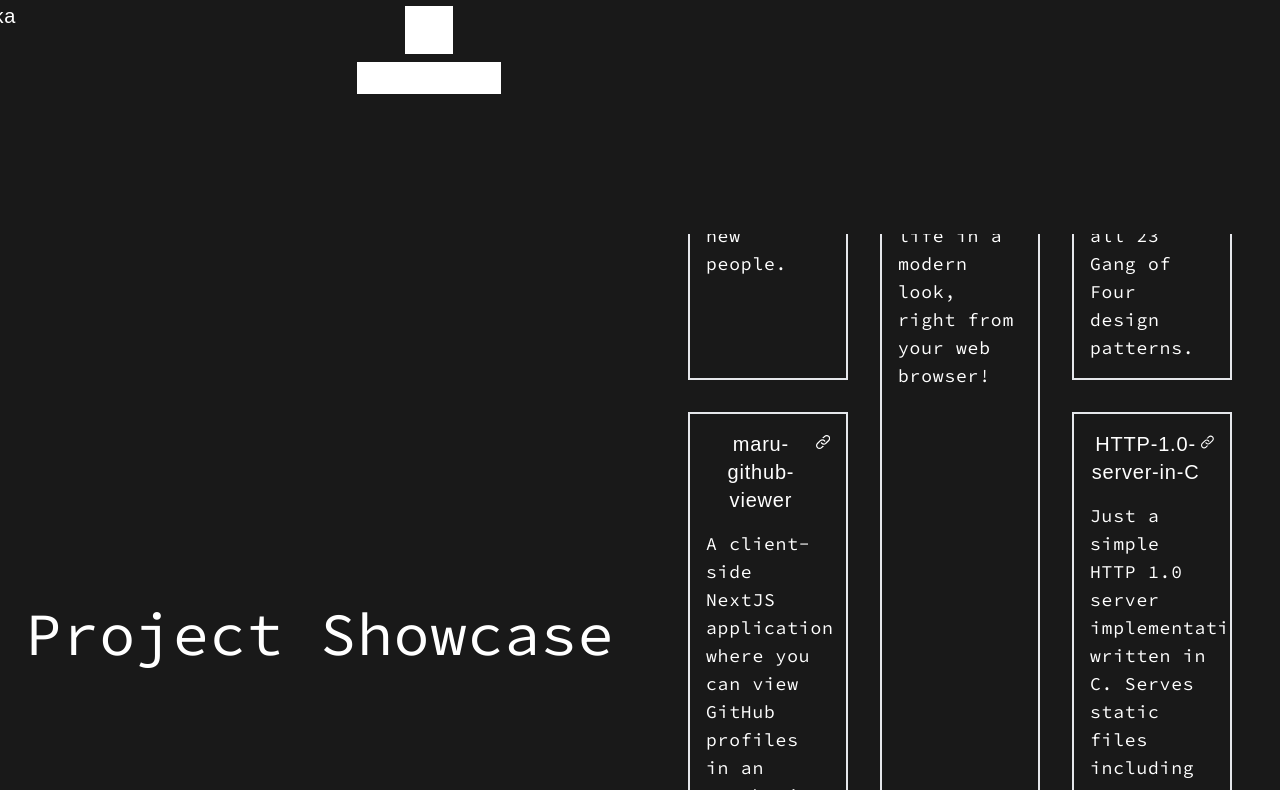
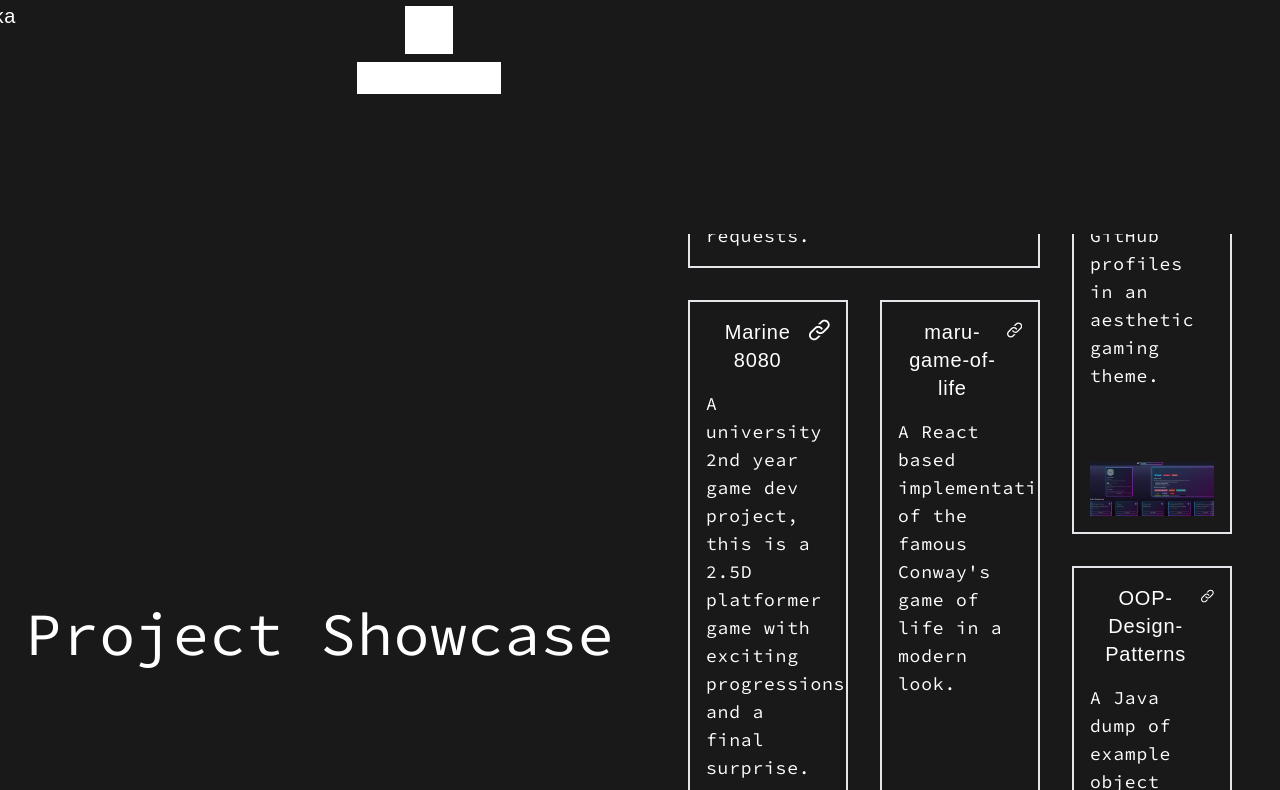
Before and after one commit to marutsuki/lucienlu, a React (Vite) app: page / in a window 1280 px wide. Shown: the part 3030-3820 px from the top of the page. Built offline with nearby package versions, Linux system fonts and the light colour scheme; a web font is replaced by a local one.

Commit message:
Updated project section layout

```diff
--- a/src/features/projects/ProjectSection.tsx
+++ b/src/features/projects/ProjectSection.tsx
@@ -11,18 +11,20 @@ const ProjectSection: FC<object> = () => {
     const [screenWidth, setScreenWidth] = useState(window.innerWidth);
     const gridLayout = useMemo(
         () =>
-            screenWidth > 1024
+            screenWidth >= 1024
                 ? [
+                      ["g6", "g6", "g2"],
+                      ["g7", "g3", "g2"],
+                      ["g7", "g3", "g5"],
                       ["g1", "g3", "g5"],
-                      ["g1", "g3", "g5"],
-                      ["g2", "g3", "g6"],
-                      ["g2", "g3", "g6"],
-                      ["g2", "g4", "g4"],
+                      ["g1", "g4", "g4"],
+                      ["g1", "g4", "g4"],
                   ]
                 : [
                       ["g1", "g2"],
                       ["g3", "g4"],
                       ["g5", "g6"],
+                      ["g7", "g7"],
                   ],
         [screenWidth]
     );
@@ -50,7 +52,7 @@ const ProjectSection: FC<object> = () => {
             </div>
             <div className="laptop:m-8">
                 <GridMap grid={gridLayout}>
-                    {repoConfig.repos.slice(0, 6).map((repo, index) => (
+                    {repoConfig.repos.slice(0, 7).map((repo, index) => (
                         <div
                             className="border-secondary group relative m-2 flex cursor-pointer select-none flex-col justify-between
                         overflow-hidden border-2 bg-primary p-4 duration-300 hover:scale-x-105 desktop:m-4"
--- a/src/features/projects/config.ts
+++ b/src/features/projects/config.ts
@@ -16,33 +16,33 @@ export const repoConfig: RepoSectionConfig = {
         {
             title: "chirper",
             description:
-                "A React + NodeJS/Express full stack twitter mockup. Start chirpin' and discover new people.",
+                "A React + NodeJS / Express full stack twitter mockup. Start chirpin' and discover new people.",
             url: "https://github.com/marutsuki/chirper",
         },
         {
             title: "maru-github-viewer",
             description:
-                "A client-side NextJS application where you can view GitHub profiles in an aesthetic gaming theme.",
+                "A NextJS application where you can view GitHub profiles in an aesthetic gaming theme.",
             url: "https://marutsuki.github.io/maru-github-viewer/",
             preview: "github-viewer.png",
         },
         {
             title: "maru-game-of-life",
             description:
-                "A React based implementation of the famous Conway's game of life in a modern look, right from your web browser!",
+                "A React based implementation of the famous Conway's game of life in a modern look.",
             url: "https://marutsuki.github.io/maru-game-of-life/",
             preview: "simulation.gif",
         },
         {
             title: "green-web",
             description:
-                "A simple NextJS application providing a clean UI to access an open source API that measures the how sustainable a website is by measuring loading costs and times.",
+                "A simple NextJS application that measures the sustainability of a website by measuring loading costs.",
             url: "https://green-web-beryl.vercel.app/",
         },
         {
             title: "OOP-Design-Patterns",
             description:
-                "A Java dump of example object oriented designs, showcasing all 23 Gang of Four design patterns.",
+                "A Java dump of example object oriented designs, demonstrating the 23 Gang of Four design patterns.",
             url: "https://github.com/marutsuki/OOP-Design-Patterns/",
         },
         {
@@ -51,5 +51,11 @@ export const repoConfig: RepoSectionConfig = {
                 "Just a simple HTTP 1.0 server implementation written in C. Serves static files including content such as text, images or videos, only supports GET requests.",
             url: "https://github.com/marutsuki/HTTP-1.0-server-in-C/",
         },
+        {
+            title: "Marine 8080",
+            description:
+                "A university 2nd year game dev project, this is a 2.5D platformer game with exciting progressions and a final surprise.",
+            url: "https://github.com/marutsuki/marine-8080-project/",
+        },
     ],
 };
```
